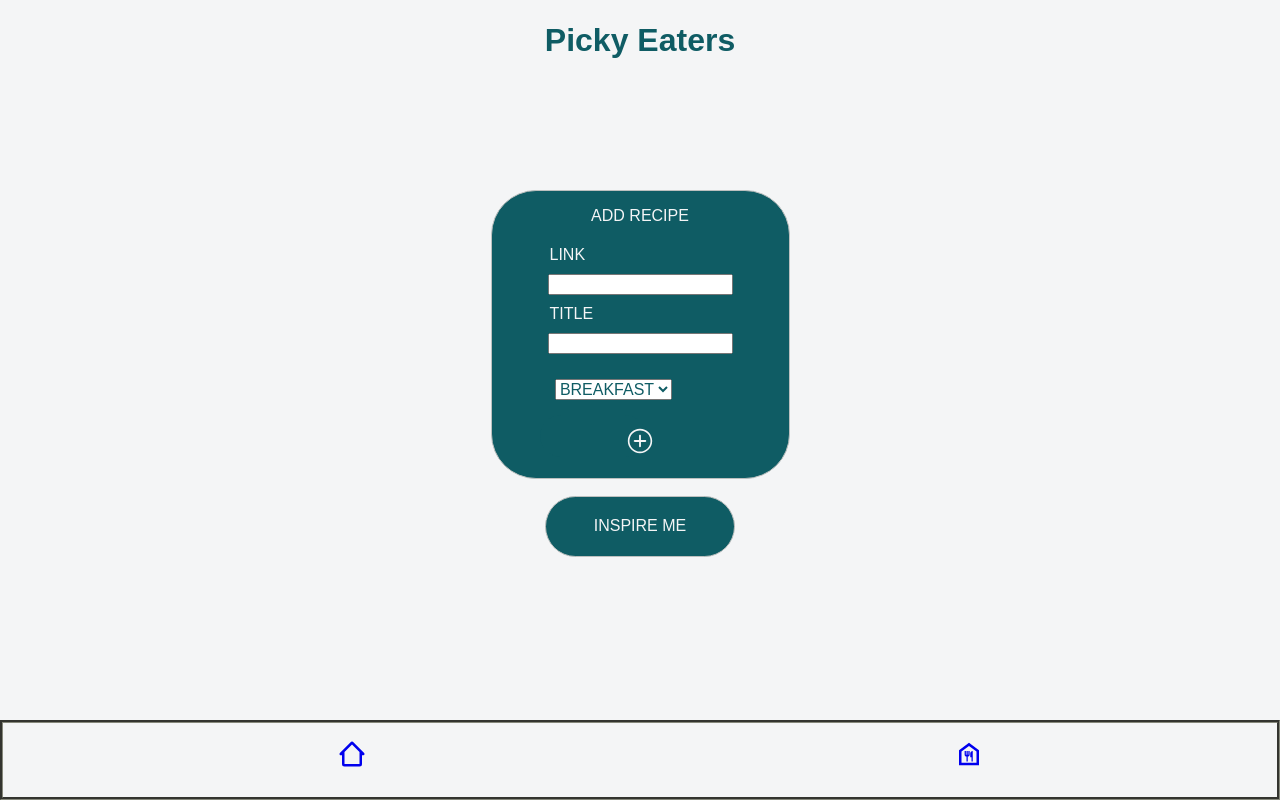
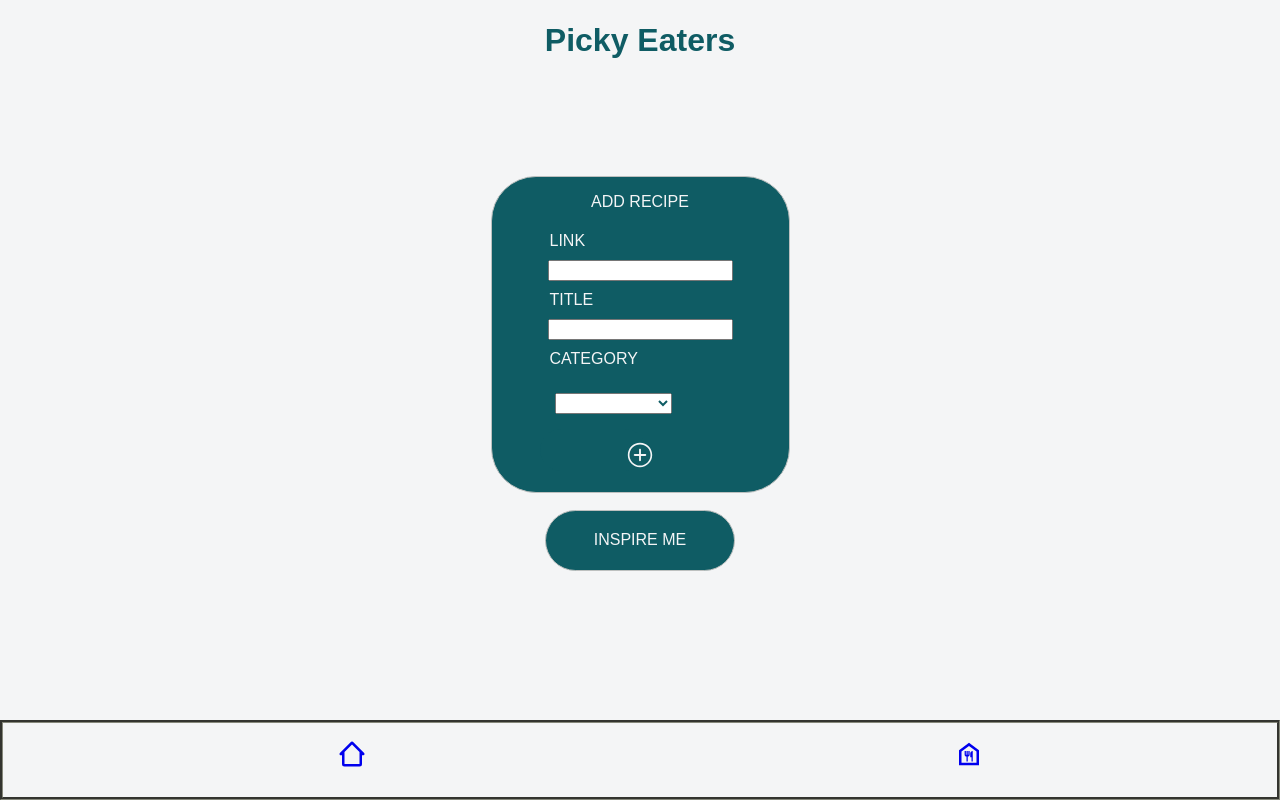
Before and after one commit to JanaDrieschner/capstone-picky-eaters, a Next.js app: page / in a window 1280 px wide. Built offline with nearby package versions, Linux system fonts and the light colour scheme.

Commit message:
change select option

```diff
--- a/components/LinksHomepage/index.js
+++ b/components/LinksHomepage/index.js
@@ -9,7 +9,7 @@ export default function LinksHomepage() {
   const [userRecipes, setUserRecipes] = useState([]);
   const [link, setLink] = useState("");
   const [title, setTitle] = useState("");
-  const [category, setCategory] = useState("Breakfast");
+  const [category, setCategory] = useState("");
   const router = useRouter();
 
   useEffect(() => {
@@ -29,7 +29,7 @@ export default function LinksHomepage() {
     localStorage.setItem("recipes", JSON.stringify(updatedRecipes));
     setLink("");
     setTitle("");
-    setCategory("Breakfast");
+    setCategory("");
     router.push("/myrecipes");
   };
 
@@ -74,13 +74,14 @@ export default function LinksHomepage() {
             required
             maxLength="30"
           />
-          <StyledLabel htmlFor="category"></StyledLabel>
+          <StyledLabel htmlFor="category">Category</StyledLabel>
 
           <StyledSelect
             id="category"
             value={category}
             onChange={handleCategoryChange}
           >
+            <option value="" disabled selected></option>
             <option value="Breakfast">Breakfast</option>
             <option value="Lunch">Lunch</option>
             <option value="Dinner">Dinner</option>
```
